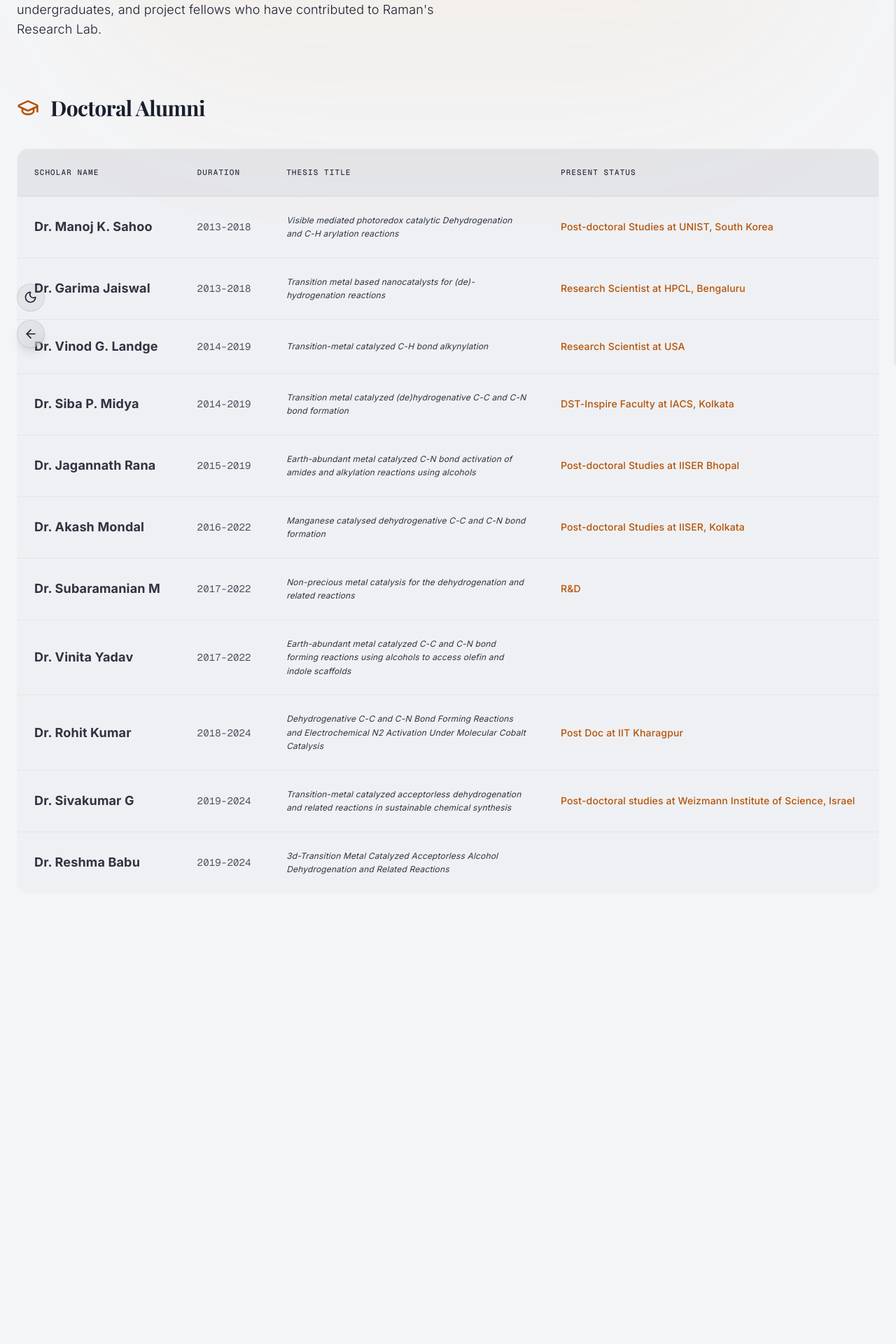
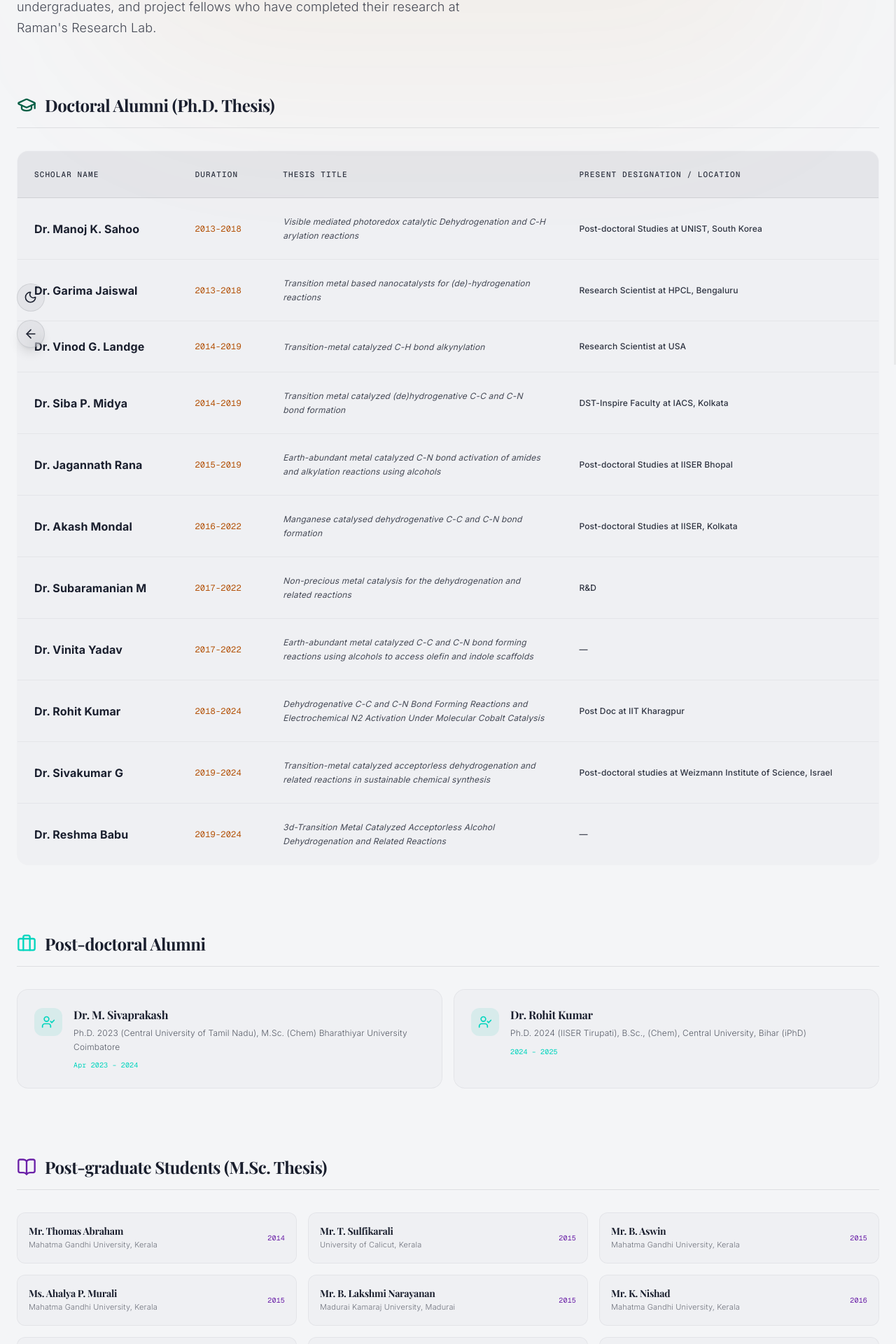
Before and after one commit to codewithsuyog/balaraman-group, a Next.js app: page /alumni in a window 1280 px wide. Shown: the part 279-2199 px from the top of the page at 70% size. Before the commit the page ends 1780 px from the top, so only its background shows below. Built offline with nearby package versions, Linux system fonts and the light colour scheme.

Commit message:
fix: overhaul Alumni Registry page and data to show only true alumni with complete category coverage

```diff
--- a/app/alumni/page.tsx
+++ b/app/alumni/page.tsx
@@ -2,45 +2,24 @@
 
 import { motion } from 'framer-motion';
 import Link from 'next/link';
-import { ArrowLeft, GraduationCap, Users } from 'lucide-react';
+import { ArrowLeft, GraduationCap, Briefcase, BookOpen, Beaker, UserCheck } from 'lucide-react';
 import { Variants } from 'framer-motion';
 import { team as teamData } from '../data';
 
-interface TeamData {
-  alumniPhd?: PhdAlumnus[];
-  alumniMsc?: MscAlumnus[];
-  semesterProject?: SemesterStudent[];
-  mscAlumni?: string[];
-  projectFellows?: string[];
-  summerStudents?: string[];
-  labRotation?: string[];
-  ugAlumni?: string[];
-}
-
-interface PhdAlumnus {
+interface TeamMember {
   name: string;
   duration?: string;
-  year?: string;
+  year?: string | number;
   thesis?: string;
   title?: string;
   present?: string;
   image?: string;
+  institution?: string;
+  info?: string;
+  batch?: string;
 }
 
-interface MscAlumnus {
-  name: string;
-  info?: string;
-  year?: string;
-  image?: string;
-}
-
-interface SemesterStudent {
-  name: string;
-  info?: string;
-  image?: string;
-}
-
-const team = teamData as TeamData;
+const team = teamData as Record<string, TeamMember[]>;
 
 const fadeUp: Variants = {
   hidden: { opacity: 0, y: 30 },
@@ -56,21 +35,21 @@ export default function AlumniPage() {
 
         {/* Header */}
         <motion.div initial="hidden" animate="visible" variants={fadeUp} className="mb-20">
-          <Link href="/#team" className="inline-flex items-center gap-2 text-amber-400 hover:text-amber-300 font-bold mb-8 transition-colors">
-            <ArrowLeft size={20} /> Back to Lab Members
+          <Link href="/team" className="inline-flex items-center gap-2 text-amber-400 hover:text-amber-300 font-bold mb-8 transition-colors text-sm font-mono uppercase tracking-wider">
+            <ArrowLeft size={16} /> Back to Lab Members
           </Link>
           <h1 className="text-5xl md:text-7xl font-bold tracking-tight mb-6">Alumni Registry</h1>
-          <p className="text-foreground text-lg font-light max-w-2xl">
-            A complete record of the brilliant doctoral scholars, post-graduates, undergraduates, and project fellows who have contributed to Raman&apos;s Research Lab.
+          <p className="text-foreground/80 text-lg font-light max-w-2xl leading-relaxed">
+            A complete record of doctoral scholars, post-doctoral fellows, post-graduates, undergraduates, and project fellows who have completed their research at Raman&apos;s Research Lab.
           </p>
         </motion.div>
 
-        <div className="space-y-32">
+        <div className="space-y-24">
           {/* Doctoral Alumni */}
           {team.alumniPhd && team.alumniPhd.length > 0 && (
             <motion.div initial="hidden" whileInView="visible" viewport={{ once: true }} variants={fadeUp}>
-              <h2 className="text-3xl font-bold mb-10 flex items-center gap-4 text-foreground">
-                <GraduationCap className="text-amber-400" size={32} /> Doctoral Alumni
+              <h2 className="text-2xl font-bold mb-8 flex items-center gap-3 text-foreground border-b border-foreground/10 pb-4">
+                <GraduationCap className="text-emerald-400" size={28} /> Doctoral Alumni (Ph.D. Thesis)
               </h2>
               <div className="overflow-x-auto">
                 <table className="w-full text-left border-collapse min-w-[800px] bg-foreground/[0.02] rounded-2xl overflow-hidden border border-foreground/5">
@@ -79,16 +58,16 @@ export default function AlumniPage() {
                       <th className="p-6 font-medium">Scholar Name</th>
                       <th className="p-6 font-medium">Duration</th>
                       <th className="p-6 font-medium max-w-sm">Thesis Title</th>
-                      <th className="p-6 font-medium">Present Status</th>
+                      <th className="p-6 font-medium">Present Designation / Location</th>
                     </tr>
                   </thead>
                   <tbody className="divide-y divide-foreground/5">
-                    {team.alumniPhd.map((alumnus: PhdAlumnus, idx: number) => (
+                    {team.alumniPhd.map((alumnus: TeamMember, idx: number) => (
                       <tr key={idx} className="hover:bg-foreground/[0.04] transition-colors">
-                        <td className="p-6 font-bold text-foreground/90 text-lg">{alumnus.name}</td>
-                        <td className="p-6 text-sm text-[var(--color-muted)] font-mono">{alumnus.duration || alumnus.year}</td>
-                        <td className="p-6 text-xs text-foreground/90 leading-relaxed max-w-sm italic">{alumnus.thesis || alumnus.title}</td>
-                        <td className="p-6 text-sm text-amber-400 font-medium">{alumnus.present}</td>
+                        <td className="p-6 font-bold text-foreground text-base">{alumnus.name}</td>
+                        <td className="p-6 text-xs text-amber-400 font-mono">{alumnus.duration || alumnus.year}</td>
+                        <td className="p-6 text-xs text-foreground/80 leading-relaxed max-w-sm italic">{alumnus.thesis || alumnus.title}</td>
+                        <td className="p-6 text-xs text-foreground/90 font-medium">{alumnus.present || '—'}</td>
                       </tr>
                     ))}
                   </tbody>
@@ -97,79 +76,120 @@ export default function AlumniPage() {
             </motion.div>
           )}
 
-          <div className="grid grid-cols-1 lg:grid-cols-2 gap-16">
-            {/* Post-graduate (MSc Thesis) */}
-            {team.mscAlumni && team.mscAlumni.length > 0 && (
+          {/* Postdoctoral Alumni */}
+          {team.alumniPostdoc && team.alumniPostdoc.length > 0 && (
             <motion.div initial="hidden" whileInView="visible" viewport={{ once: true }} variants={fadeUp}>
-                <h3 className="text-2xl font-bold mb-6 text-foreground border-b border-foreground/10 pb-4">M.Sc. Thesis Alumni</h3>
-                <ul className="grid grid-cols-1 gap-3">
-                  {team.mscAlumni.map((name: string, idx: number) => (
-                    <li key={idx} className="text-sm text-foreground/90 font-light bg-foreground/5 px-4 py-3 rounded-lg border border-foreground/5 hover:border-amber-500/20 transition-colors">
-                      {name}
-                    </li>
+              <h2 className="text-2xl font-bold mb-8 flex items-center gap-3 text-foreground border-b border-foreground/10 pb-4">
+                <Briefcase className="text-teal-400" size={28} /> Post-doctoral Alumni
+              </h2>
+              <div className="grid grid-cols-1 md:grid-cols-2 gap-4">
+                {team.alumniPostdoc.map((alumnus: TeamMember, idx: number) => (
+                  <div key={idx} className="p-6 rounded-2xl bg-foreground/[0.02] border border-foreground/5 hover:border-teal-500/20 transition-all flex items-start gap-4">
+                    <div className="w-10 h-10 rounded-xl bg-teal-500/10 flex items-center justify-center text-teal-400 shrink-0 mt-0.5">
+                      <UserCheck size={20} />
+                    </div>
+                    <div>
+                      <h3 className="text-base font-bold text-foreground">{alumnus.name}</h3>
+                      <p className="text-xs text-foreground/70 font-light mt-1 leading-relaxed">{alumnus.info}</p>
+                      <span className="text-[10px] font-mono text-teal-400 mt-2 block">{alumnus.duration}</span>
+                    </div>
+                  </div>
                 ))}
-                </ul>
+              </div>
             </motion.div>
           )}
 
-            {/* Project Fellows & RAs */}
-            {team.projectFellows && team.projectFellows.length > 0 && (
+          {/* M.Sc. Thesis Alumni */}
+          {team.alumniMsc && team.alumniMsc.length > 0 && (
             <motion.div initial="hidden" whileInView="visible" viewport={{ once: true }} variants={fadeUp}>
-                <h3 className="text-2xl font-bold mb-6 text-foreground border-b border-foreground/10 pb-4">Project Fellows & Research Associates</h3>
-                <ul className="grid grid-cols-1 gap-3">
-                  {team.projectFellows.map((name: string, idx: number) => (
-                    <li key={idx} className="text-sm text-foreground/90 font-light bg-foreground/5 px-4 py-3 rounded-lg border border-foreground/5 hover:emerald-500/20 transition-colors">
-                      {name}
-                    </li>
+              <h2 className="text-2xl font-bold mb-8 flex items-center gap-3 text-foreground border-b border-foreground/10 pb-4">
+                <BookOpen className="text-purple-400" size={28} /> Post-graduate Students (M.Sc. Thesis)
+              </h2>
+              <div className="grid grid-cols-1 sm:grid-cols-2 lg:grid-cols-3 gap-4">
+                {team.alumniMsc.map((alumnus: TeamMember, idx: number) => (
+                  <div key={idx} className="p-4 rounded-xl bg-foreground/[0.02] border border-foreground/5 hover:border-purple-500/20 transition-all flex justify-between items-center gap-4">
+                    <div>
+                      <h3 className="text-sm font-bold text-foreground">{alumnus.name}</h3>
+                      <p className="text-[11px] text-foreground/60 font-light truncate max-w-[200px]">{alumnus.institution}</p>
+                    </div>
+                    <span className="text-[10px] font-mono text-purple-400 shrink-0">{alumnus.year}</span>
+                  </div>
                 ))}
-                </ul>
+              </div>
+            </motion.div>
+          )}
+
+          {/* Project Fellows & Research Associates */}
+          {team.alumniProjectFellows && team.alumniProjectFellows.length > 0 && (
+            <motion.div initial="hidden" whileInView="visible" viewport={{ once: true }} variants={fadeUp}>
+              <h2 className="text-2xl font-bold mb-8 flex items-center gap-3 text-foreground border-b border-foreground/10 pb-4">
+                <Beaker className="text-blue-400" size={28} /> Project Fellows & Research Associates
+              </h2>
+              <div className="grid grid-cols-1 sm:grid-cols-2 lg:grid-cols-3 gap-4">
+                {team.alumniProjectFellows.map((alumnus: TeamMember, idx: number) => (
+                  <div key={idx} className="p-4 rounded-xl bg-foreground/[0.02] border border-foreground/5 hover:border-blue-500/20 transition-all flex justify-between items-center gap-4">
+                    <div>
+                      <h3 className="text-sm font-bold text-foreground">{alumnus.name}</h3>
+                    </div>
+                    <span className="text-[10px] font-mono text-blue-400 shrink-0">{alumnus.duration}</span>
+                  </div>
+                ))}
+              </div>
             </motion.div>
           )}
 
           {/* Semester & Summer Project Students */}
-            {team.summerStudents && team.summerStudents.length > 0 && (
+          {team.alumniSemester && team.alumniSemester.length > 0 && (
             <motion.div initial="hidden" whileInView="visible" viewport={{ once: true }} variants={fadeUp}>
-                <h3 className="text-2xl font-bold mb-6 text-foreground border-b border-foreground/10 pb-4">Semester & Summer Project Students</h3>
-                <ul className="grid grid-cols-1 gap-3">
-                  {team.summerStudents.map((name: string, idx: number) => (
-                    <li key={idx} className="text-sm text-foreground/90 font-light bg-foreground/5 px-4 py-3 rounded-lg border border-foreground/5 hover:border-amber-500/20 transition-colors">
-                      {name}
-                    </li>
+              <h2 className="text-2xl font-bold mb-8 flex items-center gap-3 text-foreground border-b border-foreground/10 pb-4">
+                Semester & Summer Project Alumni
+              </h2>
+              <div className="grid grid-cols-1 sm:grid-cols-2 lg:grid-cols-3 gap-4">
+                {team.alumniSemester.map((alumnus: TeamMember, idx: number) => (
+                  <div key={idx} className="p-4 rounded-xl bg-foreground/[0.02] border border-foreground/5 hover:border-amber-500/20 transition-all flex justify-between items-center gap-4">
+                    <div>
+                      <h3 className="text-sm font-bold text-foreground">{alumnus.name}</h3>
+                      {alumnus.batch && <p className="text-[10px] text-foreground/50 font-mono">{alumnus.batch}</p>}
+                    </div>
+                    <span className="text-[10px] font-mono text-amber-400 shrink-0">{alumnus.duration}</span>
+                  </div>
                 ))}
-                </ul>
+              </div>
             </motion.div>
           )}
 
-            <div className="space-y-16">
+          <div className="grid grid-cols-1 lg:grid-cols-2 gap-12">
             {/* Lab Rotation Students */}
-              {team.labRotation && team.labRotation.length > 0 && (
+            {team.alumniLabRotation && team.alumniLabRotation.length > 0 && (
               <motion.div initial="hidden" whileInView="visible" viewport={{ once: true }} variants={fadeUp}>
-                  <h3 className="text-2xl font-bold mb-6 text-foreground border-b border-foreground/10 pb-4">Lab Rotation i-Ph.D. Students</h3>
-                  <ul className="grid grid-cols-1 gap-3">
-                    {team.labRotation.map((name: string, idx: number) => (
-                      <li key={idx} className="text-sm text-foreground/90 font-light bg-foreground/5 px-4 py-3 rounded-lg border border-foreground/5 hover:border-emerald-500/20 transition-colors">
-                        {name}
-                      </li>
+                <h3 className="text-xl font-bold mb-6 text-foreground border-b border-foreground/10 pb-3">Lab Rotation i-Ph.D. Alumni</h3>
+                <div className="space-y-3">
+                  {team.alumniLabRotation.map((alumnus: TeamMember, idx: number) => (
+                    <div key={idx} className="p-3 rounded-lg bg-foreground/[0.02] border border-foreground/5 flex justify-between items-center text-sm">
+                      <span className="font-medium text-foreground">{alumnus.name}</span>
+                      <span className="text-[10px] font-mono text-emerald-400">{alumnus.duration}</span>
+                    </div>
                   ))}
-                  </ul>
+                </div>
               </motion.div>
             )}
 
-              {/* Undergraduate Students */}
-              {team.ugAlumni && team.ugAlumni.length > 0 && (
+            {/* Undergraduate Alumni */}
+            {team.alumniBtech && team.alumniBtech.length > 0 && (
               <motion.div initial="hidden" whileInView="visible" viewport={{ once: true }} variants={fadeUp}>
-                  <h3 className="text-2xl font-bold mb-6 text-foreground border-b border-foreground/10 pb-4">Undergraduate Alumni</h3>
-                  <ul className="grid grid-cols-1 gap-3">
-                    {team.ugAlumni.map((name: string, idx: number) => (
-                      <li key={idx} className="text-sm text-foreground/90 font-light bg-foreground/5 px-4 py-3 rounded-lg border border-foreground/5 hover:border-amber-500/20 transition-colors">
-                        {name}
-                      </li>
+                <h3 className="text-xl font-bold mb-6 text-foreground border-b border-foreground/10 pb-3">Undergraduate Alumni (B.Tech)</h3>
+                <div className="space-y-3">
+                  {team.alumniBtech.map((alumnus: TeamMember, idx: number) => (
+                    <div key={idx} className="p-3 rounded-lg bg-foreground/[0.02] border border-foreground/5 flex justify-between items-center text-sm">
+                      <span className="font-medium text-foreground">{alumnus.name}</span>
+                      <span className="text-xs text-foreground/60">{alumnus.institution}</span>
+                    </div>
                   ))}
-                  </ul>
+                </div>
               </motion.div>
             )}
           </div>
-          </div>
+
         </div>
       </div>
     </main>
--- a/app/data.ts
+++ b/app/data.ts
@@ -1237,8 +1237,8 @@ export const team = {
     { name: "Dr. Reshma Babu", thesis: "3d-Transition Metal Catalyzed Acceptorless Alcohol Dehydrogenation and Related Reactions", duration: "2019-2024", image: "/images/team/Alumini/Phd Alumini/Dr. RESHMA BABU.jpg" }
   ],
   alumniPostdoc: [
-    { name: "Dr. M. Sivaprakash", info: "Ph.D. 2023 (Central University of Tamil Nadu), M.Sc. (Chem) Bharathiyar University Coimbatore", duration: "Apr 2023 – Present", image: "/images/team/Alumini/Postdoc alumini/Sivaprakash.png" },
-    { name: "Dr. Rohit Kumar", info: "Ph.D. 2024 (IISER Tirupati), B.Sc., (Chem), Central University, Bihar (iPhD)", duration: "2024 – Present", image: "/images/team/Alumini/Postdoc alumini/Dr. ROHIT KUMAR.jpg" },
+    { name: "Dr. M. Sivaprakash", info: "Ph.D. 2023 (Central University of Tamil Nadu), M.Sc. (Chem) Bharathiyar University Coimbatore", duration: "Apr 2023 – 2024", image: "/images/team/Alumini/Postdoc alumini/Sivaprakash.png" },
+    { name: "Dr. Rohit Kumar", info: "Ph.D. 2024 (IISER Tirupati), B.Sc., (Chem), Central University, Bihar (iPhD)", duration: "2024 – 2025", image: "/images/team/Alumini/Postdoc alumini/Dr. ROHIT KUMAR.jpg" },
   ],
   alumniMsc: [
     { name: "Mr. Thomas Abraham", institution: "Mahatma Gandhi University, Kerala", year: "2014" },
@@ -1299,13 +1299,13 @@ export const team = {
     { name: "Dr. Shantimoy Khilari (RA)", duration: "Sep 2021 – Aug 2022" },
     { name: "Dr. Rajib Kumar Singha (RA)", duration: "Oct 2021 – Feb 2022" },
     { name: "Mr. Abhijith K S", duration: "Jun 2022 – Dec 2022" },
-    { name: "Dr. Madhu N. (N-PDF)", duration: "Oct 2022 – Present" },
+    { name: "Dr. Madhu N. (N-PDF)", duration: "Oct 2022 – 2024" },
     { name: "Mr. Veerahari Shankar", duration: "Nov 2022 – Dec 2023" },
     { name: "Dr. Ankit Kumar Srivastav", duration: "Feb 2023 – Dec 2023" },
-    { name: "Dr. M. Sivaprakash", duration: "Apr 2023 – Present" },
+    { name: "Dr. M. Sivaprakash", duration: "Apr 2023 – 2024" },
     { name: "Mr. Veerahari", duration: "Project Fellow" },
-    { name: "Dr. Sivakumar G", duration: "Jan 2024 – Present" },
-    { name: "Dr. Rohit Kumar", duration: "Dec 2024 – Present" }
+    { name: "Dr. Sivakumar G", duration: "Jan 2024 – 2025" },
+    { name: "Dr. Rohit Kumar", duration: "Dec 2024 – 2025" }
   ],
   alumniSemester: [
     { name: "Mr. Rajasekhar Pathi", batch: "BSMS-2016", duration: "May 2019 – Dec 2020" },
@@ -1330,7 +1330,7 @@ export const team = {
     { name: "Mr. Prabhakar Bhardwaj", batch: "iPhD-2019", duration: "Jan 2019 – Jun 2020" },
     { name: "Ms. Smruti Rekha Padhy", batch: "iPhD-2021", duration: "Jun 2022 – Jul 2023" },
     { name: "Ms. Debomitra Mallik", batch: "iPhD-2024", duration: "Aug 2024 – Dec 2024" },
-    { name: "Mr. Sanjay A.", batch: "iPhD-2024", duration: "Jan 2022 – Present" }
+    { name: "Mr. Sanjay A.", batch: "iPhD-2024", duration: "Jan 2022 – Dec 2022" }
   ]
 };
 
```
Lines whose indentation alone changed are shown as unchanged.
